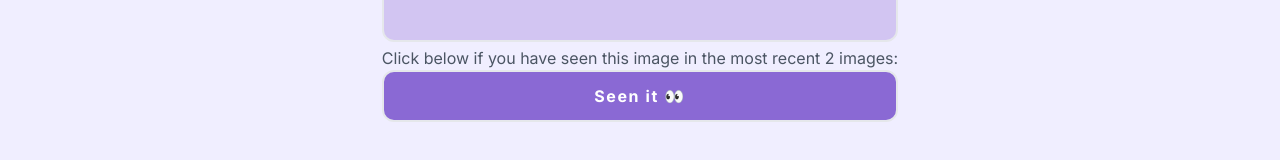
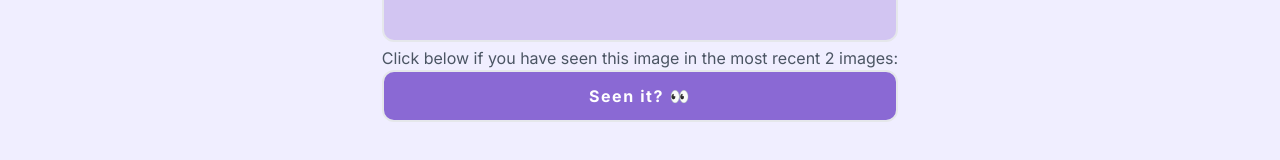
Before and after one commit to DevonGifford/Thymia, a Next.js app: page /game in a window 1280 px wide. Shown: the part 556-716 px from the top of the page. Built offline with nearby package versions, Linux system fonts and the light colour scheme.

Commit message:
feat: add button disabled logic for game start & guesses

```diff
--- a/src/app/game/page.tsx
+++ b/src/app/game/page.tsx
@@ -15,8 +15,10 @@ const GamePage = () => {
   const [currentStimuli, setCurrentStimuli] = useState(() =>
     getNextStimuli(""),
   );
+  const [lastStimuli, setLastStimuli] = useState("");
   const [secondLastStimuli, setSecondLastStimuli] = useState("");
-  // const [buttonEnabled, setButtonEnabled] = useState(false);
+  const [buttonEnabled, setButtonEnabled] = useState<boolean>(false);
+  const [buttonClicked, setButtonClicked] = useState<boolean>(false);
 
   function getNextStimuli(currentStimuli: string): string {
     let newStimuli;
@@ -30,9 +32,14 @@ const GamePage = () => {
 
   useEffect(() => {
     const interval = setInterval(() => {
-      setSecondLastStimuli(currentStimuli);
+      setSecondLastStimuli(lastStimuli);
+      setLastStimuli(currentStimuli);
       setCurrentStimuli(getNextStimuli(currentStimuli));
       setQuestionCount((questionCount) => questionCount + 1);
+      setButtonClicked(false);
+      if (questionCount > 1) {
+        setButtonEnabled(true);
+      }
     }, 2500);
 
     if (user.wrongAnswer >= 2 || questionCount > 15) {
@@ -42,26 +49,26 @@ const GamePage = () => {
     }
 
     return () => clearInterval(interval);
-  });
+  }, [questionCount, currentStimuli, lastStimuli, router, user]);
 
-  // FIXME:
-  // - button should only push correct answer once per interval
-  // - button should not be clickable on the first interval
   const handleButtonClick = () => {
     if (
-      currentStimuli === secondLastStimuli[0] ||
-      currentStimuli === secondLastStimuli[1]
+      buttonEnabled &&
+      !buttonClicked &&
+      currentStimuli === secondLastStimuli
     ) {
+      setButtonClicked(true);
       user.setCorrectAnswer(user.correctAnswer + 1);
       sendAnalyticsEvent(
         user.showAnalytics,
-        "Attempt button clicked - Correct Answer ✅",
+        "Attempt logged - Correct Answer ✅",
       );
-    } else {
+    } else if (buttonEnabled && !buttonClicked) {
+      setButtonClicked(true);
       user.setWrongAnswer(user.wrongAnswer + 1);
       sendAnalyticsEvent(
         user.showAnalytics,
-        "Attempt button clicked - Wrong answer ❌",
+        "Attempt logged - Wrong answer ❌",
       );
     }
   };
@@ -92,7 +99,11 @@ const GamePage = () => {
           Click below if you have seen this image in the most recent 2 images:
         </h2>
 
-        <Button text="Seen it 👀" onClick={handleButtonClick} />
+        <Button
+          text="Seen it? 👀"
+          onClick={handleButtonClick}
+          disabled={!buttonEnabled}
+        />
       </div>
     </div>
   );
--- a/src/components/Button.tsx
+++ b/src/components/Button.tsx
@@ -1,18 +1,25 @@
+interface ButtonProps {
+  text: string;
+  buttonType?: string;
+  onClick?: () => void;
+  disabled?: boolean;
+}
+
 export default function Button({
   text,
   buttonType,
   onClick,
-}: {
-  text: string;
-  buttonType?: string;
-  onClick?: () => void;
-}) {
+  disabled,
+}: ButtonProps) {
   return (
     <button
-      className={`flex justify-center gap-2 rounded-xl border-2 bg-thymia-purple text-white font-bold tracking-widest p-3 transition ease-in-out duration-150 hover:scale-105 ${buttonType}`}
+      className={`flex justify-center gap-2 rounded-xl border-2 bg-thymia-purple text-white font-bold tracking-widest p-3 transition ease-in-out duration-150 hover:scale-105 ${
+        buttonType || ""
+      } ${disabled ? "opacity-50 cursor-not-allowed" : ""}`}
       onClick={onClick}
+      disabled={disabled}
     >
-      {text}
+      {disabled ? "Wait ✋" : text}
     </button>
   );
 }
```
